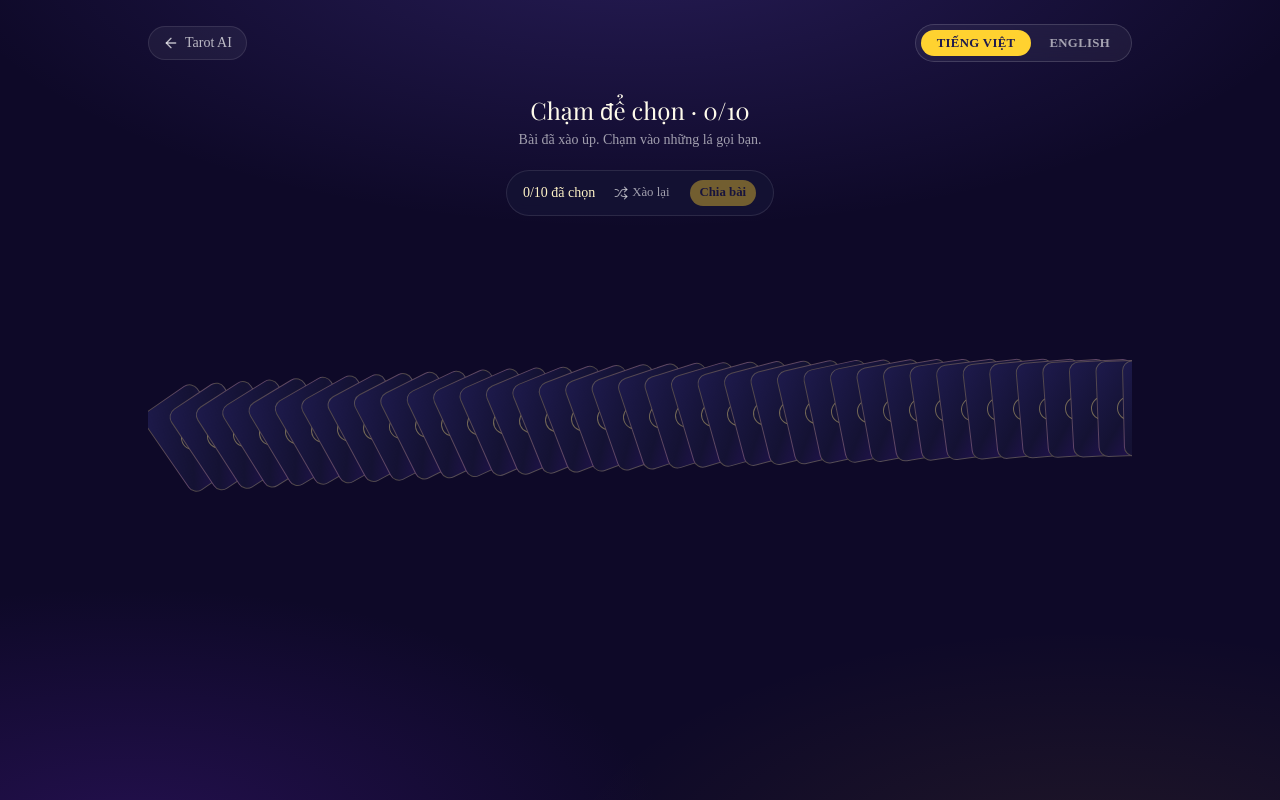
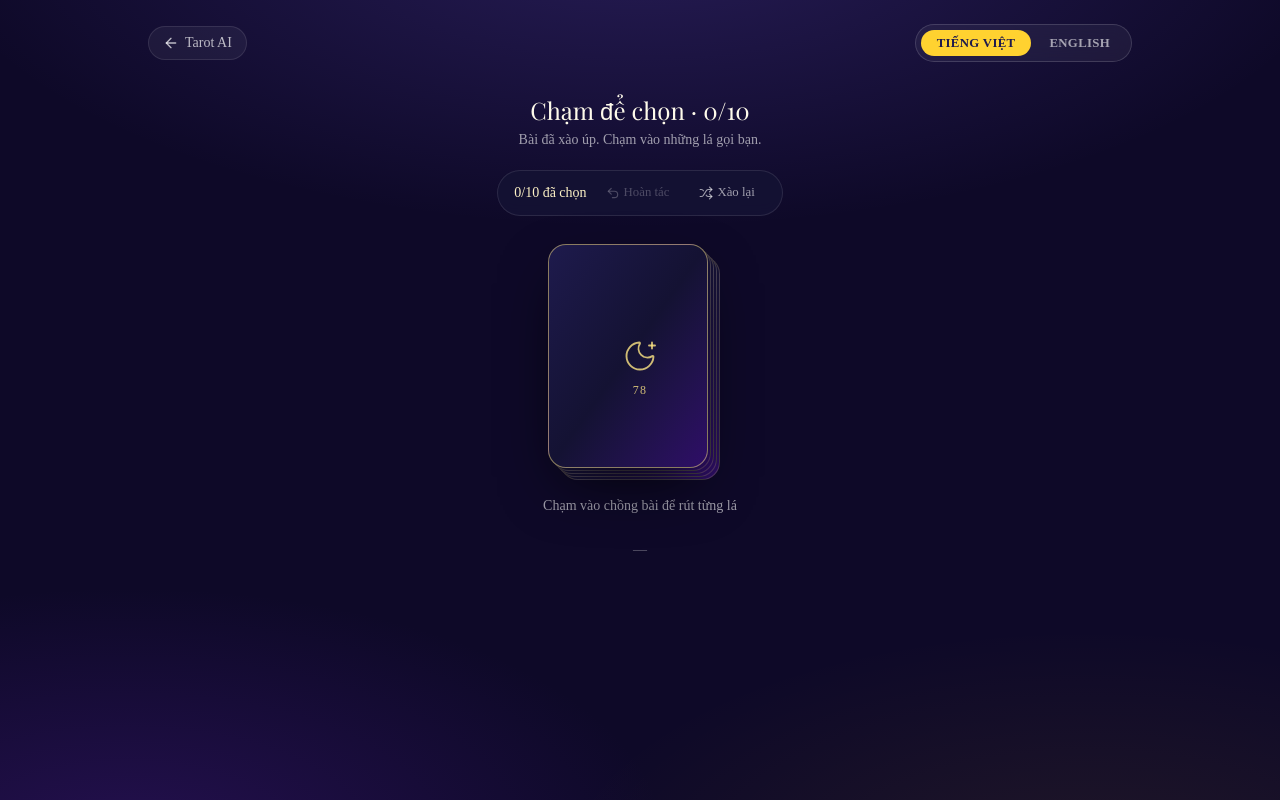
Before and after one commit to TunnTunn/tarot-ai, a Next.js app: page /reading/celtic-cross in a window 1280 px wide. Both pictures are taken after a click on the button "Xào bài để chọn". Built offline with nearby package versions, Linux system fonts and the light colour scheme; a web font is replaced by a local one.

Commit message:
feat: chon bai bang chong up cham-rut + undo + auto-chia

```diff
--- a/components/reading-board.tsx
+++ b/components/reading-board.tsx
@@ -3,8 +3,8 @@
 import { AnimatePresence, motion, useReducedMotion } from "framer-motion";
 import { useTranslations } from "next-intl";
 import Link from "next/link";
-import { useMemo, useRef, useState } from "react";
-import { RotateCcw, Shuffle, Sparkles } from "lucide-react";
+import { useMemo, useState } from "react";
+import { MoonStar, RotateCcw, Shuffle, Sparkles, Undo2 } from "lucide-react";
 import { TarotCard } from "@/components/tarot-card";
 import { Badge } from "@/components/ui/badge";
 import { Button } from "@/components/ui/button";
@@ -39,7 +39,6 @@ export function ReadingBoard({ spreadId }: { spreadId: SpreadId }) {
   const [pickedIds, setPickedIds] = useState<string[]>([]);
   const [drawn, setDrawn] = useState<DrawnCard<TarotCardData>[]>([]);
   const [flipped, setFlipped] = useState<boolean[]>([]);
-  const fanRef = useRef<HTMLDivElement>(null);
 
   const spread = SPREADS[spreadId];
   const need = spread.positions.length;
@@ -52,24 +51,25 @@ export function ReadingBoard({ spreadId }: { spreadId: SpreadId }) {
     setFan(shuffle(ALL_CARDS));
     setPickedIds([]);
     setPhase("choose");
-    // Center the fan without triggering a state update.
-    requestAnimationFrame(() => {
-      const el = fanRef.current;
-      if (el) el.scrollLeft = (el.scrollWidth - el.clientWidth) / 2;
-    });
   };
 
-  const togglePick = (id: string) =>
-    setPickedIds((prev) =>
-      prev.includes(id)
-        ? prev.filter((p) => p !== id)
-        : prev.length >= need
-          ? prev
-          : [...prev, id],
-    );
+  const remaining = fan.length - pickedIds.length;
 
-  const deal = () => {
-    const picked = pickedIds
+  const drawOne = () => {
+    if (pickedIds.length >= need) return;
+    const nextCard = fan[pickedIds.length];
+    if (!nextCard) return;
+    const next = [...pickedIds, nextCard.id];
+    setPickedIds(next);
+    if (next.length === need) {
+      window.setTimeout(() => dealWith(next), 550);
+    }
+  };
+
+  const undoPick = () => setPickedIds((prev) => prev.slice(0, -1));
+
+  const dealWith = (ids: string[]) => {
+    const picked = ids
       .map((id) => fan.find((c) => c.id === id))
       .filter((c): c is TarotCardData => c !== undefined);
     if (picked.length !== need) return;
@@ -148,10 +148,20 @@ export function ReadingBoard({ spreadId }: { spreadId: SpreadId }) {
               <p className="mt-1 text-sm text-white/60">{t("chooseHint")}</p>
             </div>
 
-            <div className="sticky top-2 z-10 mx-auto mt-5 flex w-fit flex-wrap items-center justify-center gap-2 rounded-full border border-white/10 bg-[#141233]/90 px-4 py-2 backdrop-blur">
+            <div className="mx-auto mt-5 flex w-fit flex-wrap items-center justify-center gap-2 rounded-full border border-white/10 bg-[#141233]/90 px-4 py-2 backdrop-blur">
               <span className="text-sm tabular-nums text-amber-100">
                 {pickedIds.length}/{need} {t("chosenOf")}
               </span>
+              <Button
+                variant="ghost"
+                size="sm"
+                disabled={pickedIds.length === 0}
+                onClick={undoPick}
+                className="rounded-full text-white/60 hover:bg-white/10 hover:text-white disabled:opacity-40"
+              >
+                <Undo2 className="h-4 w-4" />
+                {t("undoPick")}
+              </Button>
               <Button
                 variant="ghost"
                 size="sm"
@@ -161,63 +171,61 @@ export function ReadingBoard({ spreadId }: { spreadId: SpreadId }) {
                 <Shuffle className="h-4 w-4" />
                 {t("reshuffle")}
               </Button>
-              <Button
-                size="sm"
-                disabled={pickedIds.length !== need}
-                onClick={deal}
-                className="rounded-full bg-amber-300 font-semibold text-indigo-950 transition-transform duration-150 ease-out hover:bg-amber-200 enabled:active:scale-[0.96] disabled:opacity-40"
-              >
-                {t("dealNow")}
-              </Button>
             </div>
 
-            <div ref={fanRef} className="fan-scroll mt-6 overflow-x-auto pb-8">
-              <div
-                className="relative mx-auto h-56"
-                style={{ width: fan.length * 26 + 64 }}
+            <div className="mt-10 flex flex-col items-center">
+              <button
+                type="button"
+                onClick={drawOne}
+                disabled={pickedIds.length >= need}
+                aria-label={t("tapDeck")}
+                className="group relative h-56 w-40 transition-transform duration-150 ease-out enabled:active:scale-[0.96] disabled:cursor-default"
               >
-                {fan.map((card, order) => {
-                  const center = (fan.length - 1) / 2;
-                  const off = order - center;
-                  const angle = off * 0.9;
-                  const x = off * 26;
-                  const y = Math.pow(off / center, 2) * 30;
-                  const pickIndex = pickedIds.indexOf(card.id);
-                  const selected = pickIndex >= 0;
-                  return (
-                    <button
-                      key={`${card.id}-${order}`}
-                      type="button"
-                      onClick={() => togglePick(card.id)}
-                      aria-label={cardName(card, locale)}
-                      aria-pressed={selected}
-                      style={{
-                        left: `calc(50% + ${x}px)`,
-                        transform: `translateX(-50%) translateY(${selected ? y - 22 : y}px) rotate(${angle}deg)`,
-                        zIndex: selected ? 200 + pickIndex : order,
-                      }}
-                      className={cn(
-                        "absolute bottom-2 h-24 w-16 rounded-lg border bg-gradient-to-br from-indigo-950 via-[#141233] to-violet-950 transition-[transform,box-shadow,border-color] duration-150 ease-out",
-                        selected
-                          ? "border-amber-300 shadow-[0_0_20px_-4px_rgba(251,191,36,0.7)]"
-                          : "border-amber-200/25 hover:border-amber-200/60",
-                      )}
+                {Array.from({ length: 5 }).map((_, i) => (
+                  <span
+                    key={i}
+                    aria-hidden
+                    style={{ transform: `translate(${-i * 3}px, ${-i * 3}px)` }}
+                    className={cn(
+                      "absolute inset-0 rounded-2xl border bg-gradient-to-br from-indigo-950 via-[#141233] to-violet-950",
+                      i === 4
+                        ? "border-amber-200/50 shadow-[0_24px_60px_-15px_rgba(0,0,0,0.8)] transition-shadow duration-300 group-hover:shadow-[0_24px_70px_-15px_rgba(251,191,36,0.35)]"
+                        : "border-amber-200/20",
+                    )}
+                  />
+                ))}
+                <span className="absolute inset-0 flex flex-col items-center justify-center gap-2 text-amber-200/80">
+                  <MoonStar className="h-9 w-9" strokeWidth={1.25} />
+                  <span className="text-xs tabular-nums tracking-widest">
+                    {remaining}
+                  </span>
+                </span>
+              </button>
+              <p className="mt-4 text-sm text-white/60">{t("tapDeck")}</p>
+
+              <div className="mt-6 flex min-h-28 flex-wrap items-start justify-center gap-2">
+                <AnimatePresence>
+                  {pickedIds.map((id, i) => (
+                    <motion.div
+                      key={id}
+                      layout
+                      initial={{ opacity: 0, y: -48, scale: 0.7 }}
+                      animate={{ opacity: 1, y: 0, scale: 1 }}
+                      exit={{ opacity: 0, scale: 0.7 }}
+                      transition={{ type: "spring", stiffness: 380, damping: 26 }}
+                      className="relative h-20 w-14 rounded-lg border border-amber-300/70 bg-gradient-to-br from-indigo-950 via-[#141233] to-violet-950 shadow-[0_0_18px_-4px_rgba(251,191,36,0.6)]"
                     >
-                      <span className="flex h-full flex-col items-center justify-center">
-                        <span
-                          className={cn(
-                            "flex h-6 w-6 items-center justify-center rounded-full text-[11px] font-semibold tabular-nums",
-                            selected
-                              ? "bg-amber-300 text-indigo-950"
-                              : "border border-amber-200/40 text-amber-200/60",
-                          )}
-                        >
-                          {selected ? pickIndex + 1 : "✦"}
-                        </span>
+                      <span className="absolute -top-2 -right-2 flex h-6 w-6 items-center justify-center rounded-full bg-amber-300 text-[11px] font-bold tabular-nums text-indigo-950">
+                        {i + 1}
                       </span>
-                    </button>
-                  );
-                })}
+                    </motion.div>
+                  ))}
+                </AnimatePresence>
+                {pickedIds.length === 0 && (
+                  <p className="w-full text-center text-sm text-white/35">
+                    —
+                  </p>
+                )}
               </div>
             </div>
           </motion.div>
--- a/messages/en.json
+++ b/messages/en.json
@@ -28,7 +28,9 @@
     "chooseHint": "The deck is shuffled face-down. Tap the cards that call to you.",
     "chosenOf": "chosen",
     "dealNow": "Deal",
-    "reshuffle": "Reshuffle"
+    "reshuffle": "Reshuffle",
+    "tapDeck": "Tap the deck to draw one card at a time",
+    "undoPick": "Undo"
   },
   "library": {
     "title": "78-card library",
--- a/messages/vi.json
+++ b/messages/vi.json
@@ -28,7 +28,9 @@
     "chooseHint": "Bài đã xào úp. Chạm vào những lá gọi bạn.",
     "chosenOf": "đã chọn",
     "dealNow": "Chia bài",
-    "reshuffle": "Xào lại"
+    "reshuffle": "Xào lại",
+    "tapDeck": "Chạm vào chồng bài để rút từng lá",
+    "undoPick": "Hoàn tác"
   },
   "library": {
     "title": "Thư viện 78 lá",
```
